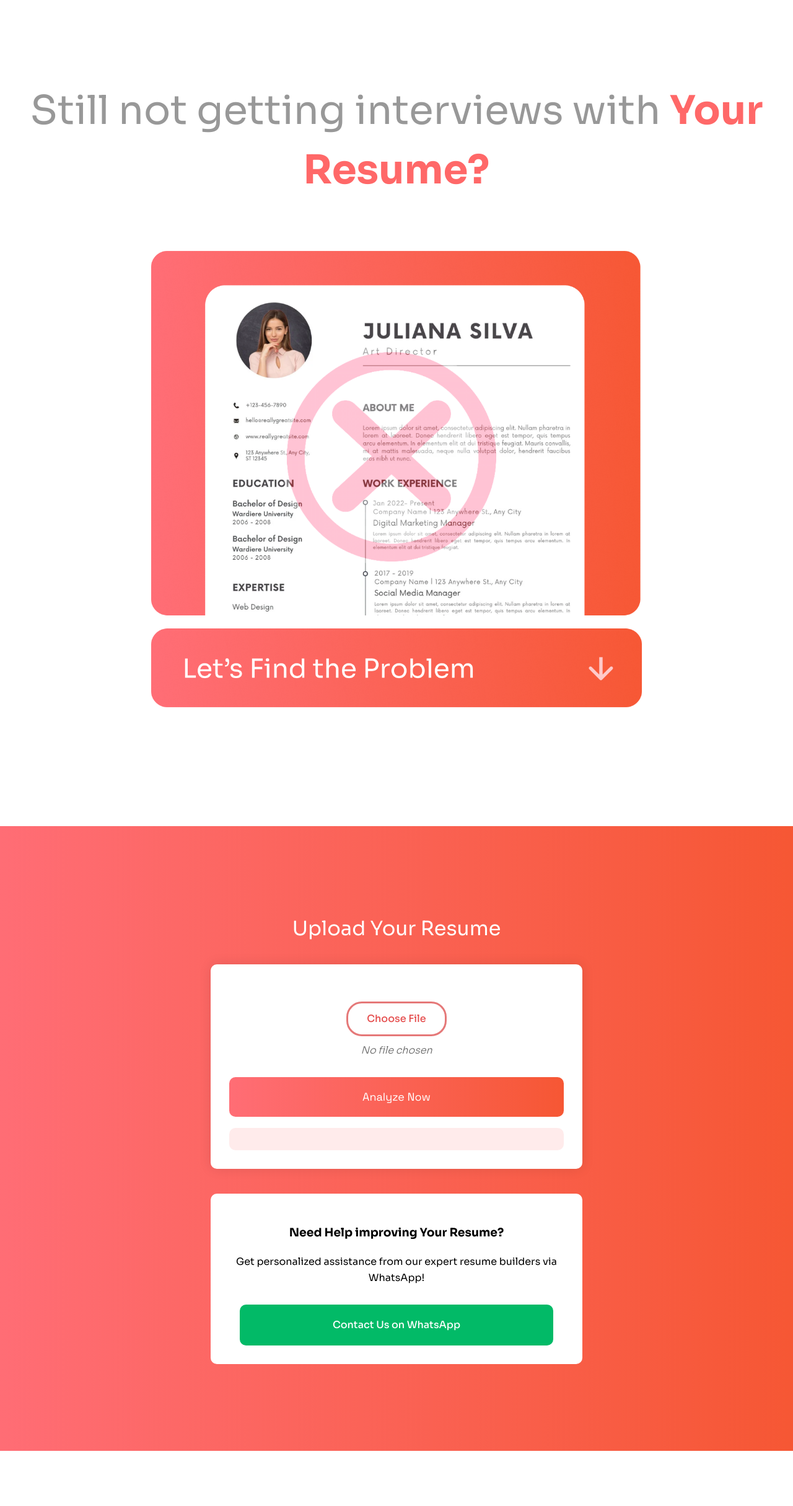
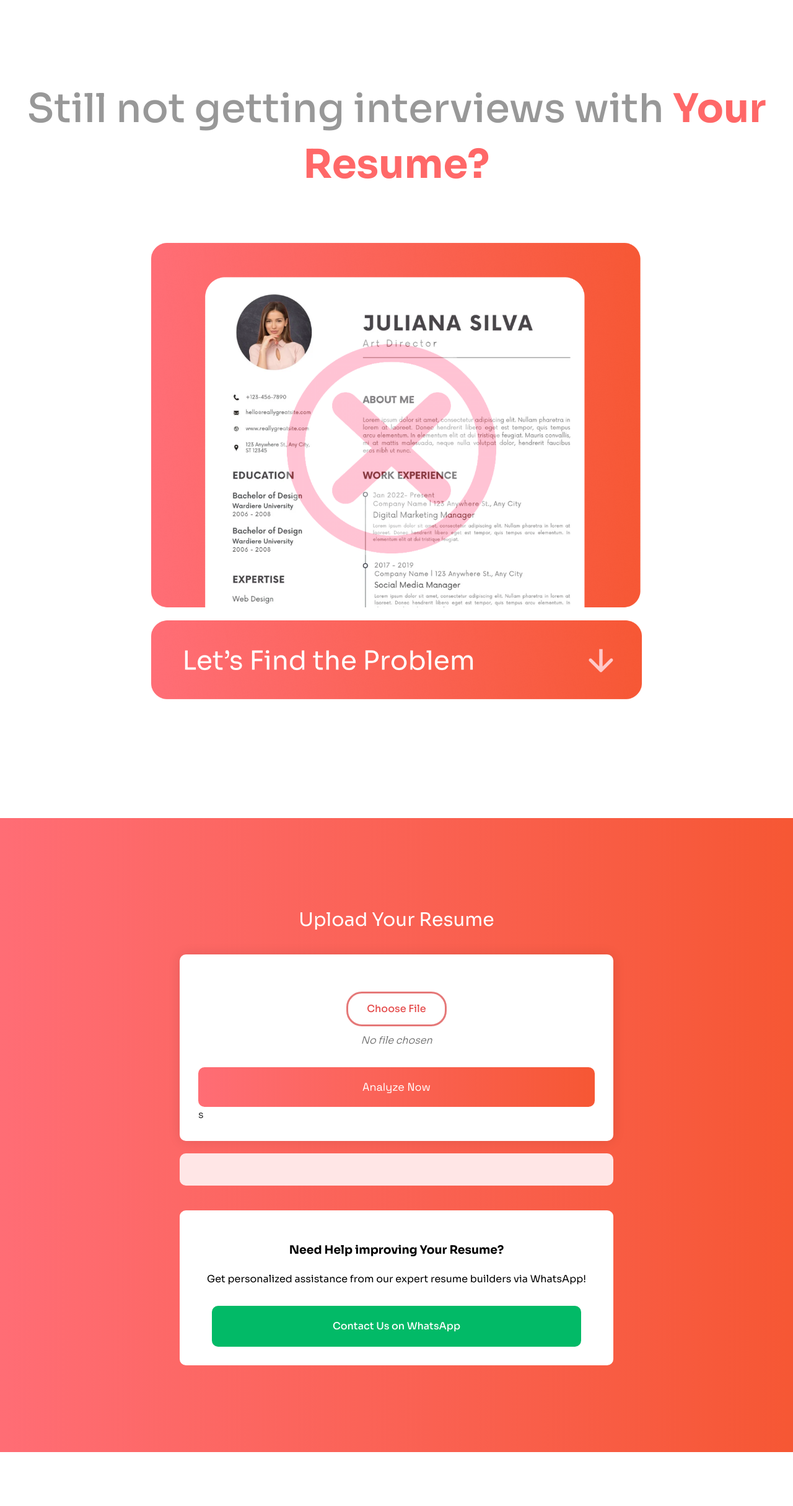
Before and after one commit to Tibin241/Job-Social-Resume, a plain HTML site: page index.html in a window 1280 px wide. Shown: the part 75-2505 px from the top of the page at 62% size. Drawn offline with Linux system fonts and the light colour scheme.

Commit message:
Add files via upload

```diff
--- a/index.html
+++ b/index.html
@@ -37,9 +37,9 @@
                         <label for="resume-file">Choose File</label>
                         <div id="file-name">No file chosen</div>
                     </div>
-                    <button id="analyze-button">Analyze Now</button>
-                    <div id="analysis"></div>
+                    <button id="analyze-button">Analyze Now</button>s
                 </div>
+                <div id="analysis"></div>
                 <div class="whatsapp-cta">
                     <h3>Need Help improving Your Resume?</h3>
                     <p>Get personalized assistance from our expert resume builders via WhatsApp!</p>
@@ -87,7 +87,7 @@
                 </div>
               </div>
               <div class="footer-bottom">
-                <p>&copy; 2024 CareerBoost. All rights reserved.</p>
+                <p>&copy; 2024 Job Social. All rights reserved.</p>
                 <div class="footer-links">
                   <a href="#">Privacy Policy</a>
                   <a href="#">Terms of Service</a>
--- a/styles.css
+++ b/styles.css
@@ -66,10 +66,10 @@ body {
 
 .job-heroes-title {
   font-size: 36px;
-  font-weight: 400;
+  font-weight: 500;
   margin-bottom: 20px;
   text-align: center;
-  line-height: 1.5;
+  line-height: 1.4;
   color: #989898;
 }
 
@@ -77,6 +77,13 @@ body {
   color: #ff6868;
   font-weight: 700;
 }
+
+
+
+
+
+
+
 
 .resume-analyzer-section {
   background: linear-gradient(to right, #FF6D75, #F65734);
@@ -86,7 +93,7 @@ body {
 
 .resume-analyzer-container {
   padding: 140px 32px;
-  max-width: 600px;
+  max-width: 700px;
   margin: 0 auto;
   width: 100%;
 }
@@ -98,7 +105,7 @@ body {
 
 .title-area h1 {
   margin: 0;
-  font-size: 2rem;
+  font-size: 30px;
   font-weight: 400;
   color: #ffffff;
 }
@@ -166,9 +173,9 @@ button:hover {
 }
 
 #analysis {
-  margin-top: 18px;
-  padding: 18px;
-  background-color: rgb(255, 235, 235);
+  margin-top: 20px;
+  padding: 26px;
+  background-color: rgb(255, 230, 230);
   border-radius: 10px;
   color: #333333;
 
@@ -199,6 +206,15 @@ button:hover {
 .whatsapp-button:hover {
   background-color: #387c73;
 }
+
+
+
+
+
+
+
+
+
 
 .job-search-insights {
   background-color: #ffffff;
@@ -282,8 +298,8 @@ button:hover {
 
 .footer-container {
   margin: 0 auto;
-  margin-left: 16px;
-  margin-right: 16px;
+  margin-left: 10px;
+  margin-right: 10px;
   background: linear-gradient(to right, #FF6D75, #F65734);
   border-radius: 20px 20px 0 0;
   padding: 40px;
```
